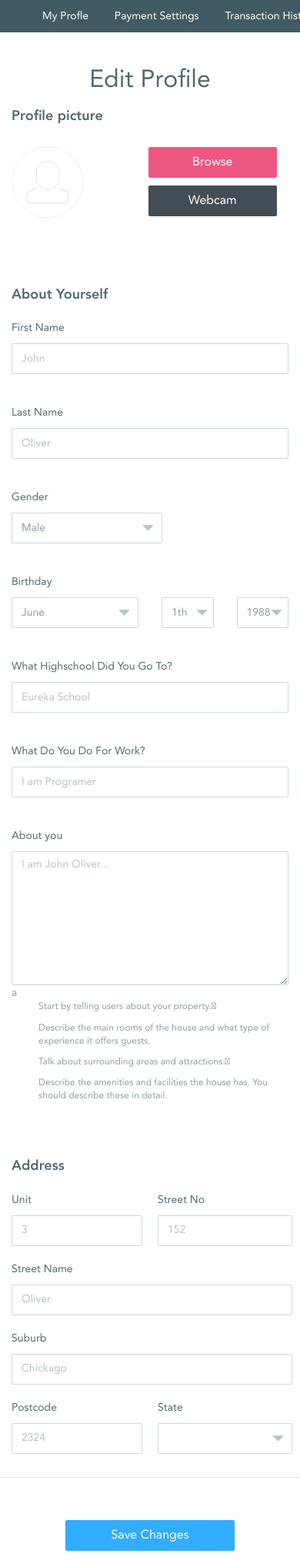
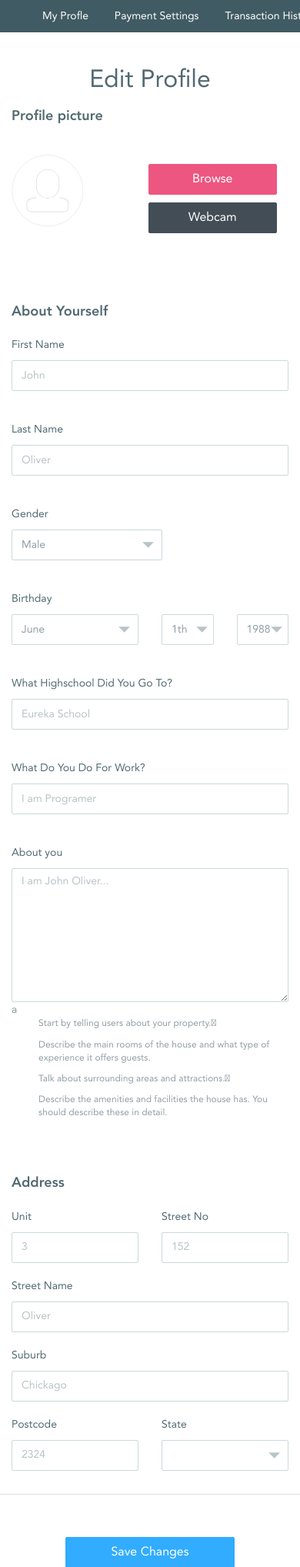
Before and after one commit to dankoknad/OzGetaways, a PHP site: page /__index.html in a window 390 px wide; the page is wider, and only the part inside the window is pictured. Shown: the part 60-2096 px from the top of that part at 77% size. Before the commit the page ends 2075 px from the top of that part, so only its background shows below. Run offline with PHP 8.4, Linux system fonts and the light colour scheme.

Commit message:
New changes

```diff
--- a/__index.html
+++ b/__index.html
@@ -358,36 +358,45 @@
                                 <div class="form-inline">
                                     <div class="col-sm-12 font-header"><p class="bold-text">Address</p></div>
 
-									<div class="col-sm-12 col-md-5 adr-form">
-										<div class="form-group col-sm-2 col-md-3 col-xs-2 col-mb-6">
+                                    <div class="row">
+
+
+                                        <div class="col-sm-12 col-md-3 adr-form">
+                                            <div class="form-group col-sm-2 col-md-6 col-xs-2 col-mb-6">
                                                 <p class="title-input">Unit </p>
                                                 <input type="text" class="form-control" id="InputUnit" placeholder="3">
                                             </div>
-										<div class="form-group col-sm-2 col-md-3 col-xs-2 col-mb-6">
+                                            <div class="form-group col-sm-2 col-md-6 col-xs-2 col-mb-6">
                                                 <p class="title-input">Street No</p>
                                                 <input type="text" class="form-control" id="InputStreetNo" placeholder="152">
                                             </div>
+                                        </div>
+
+
+                                        <div class="col-sm-12 col-md-6 adr-form">
                                             <div class="form-group col-sm-8 col-md-6 col-xs-8 col-mb-12">
                                                 <p class="title-input mobile-padding not-middle">Street Name </p>
                                                 <input type="text" class="form-control" id="InputStreetName" placeholder="Oliver">
                                             </div>
-									</div>
-									<div class="col-sm-12 col-md-7 adr-form">
                                             <div class="form-group col-sm-8 col-xs-8 col-mb-12 col-md-6">
                                                 <p class="title-input  mobile-padding">Suburb </p>
                                                 <input type="text" class="form-control" id="InputSuburb" placeholder="Chickago">
                                             </div>
-										<div class="form-group col-sm-2 col-xs-2 col-mb-6 col-md-3">
+                                        </div>
+
+                                        <div class="col-sm-12 col-md-3 adr-form">
+                                            <div class="form-group col-sm-2 col-xs-2 col-mb-6 col-md-6">
                                                 <p class="title-input mobile-padding">Postcode </p>
                                                 <input type="text" class="form-control" id="InputPostCode" placeholder="2324">
                                             </div>
-										<div class="form-group col-sm-2 col-xs-2 col-mb-6 col-md-3">
+
+                                            <div class="form-group col-sm-2 col-xs-2 col-mb-6 col-md-6">
                                                 <p class="title-input mobile-padding">State </p>
                                                 <div>
-                                                <div class="form-control div-select" id="InputState">
+                                                    <div class="form-control div-select" id="InputState" style="text-indent: 0.01px; background: url(http://www.ozgetaways.com.au/img/svg/arrow_up.svg) right 10px top 50% / 15px 8px no-repeat;">
 
                                                     </div>
-                                                <div class="select">
+                                                    <div class="select" style="display: none;">
                                                         <ul>
                                                             <li>Germany</li>
                                                             <li>France</li>
@@ -399,7 +408,10 @@
                                                     </div>
                                                 </div>
                                             </div>
+
                                         </div>
+                                    </div>
+
                                 </div>
 							</div>
 						</div>
--- a/css/custom.css
+++ b/css/custom.css
@@ -240,28 +240,6 @@ body {
 	height: 42px;
 }
 .navbar {min-height:42px !important;}
-
-.adr-form {
-    padding-right:0px;
-}
-
-.adr-form:last-child {
-    padding-left: 10px;
-    padding-right: 10px;
-}
-
-.adr-form:last-child > div:nth-child(3) {
-    padding-right:15px;
-}
-
-.adr-form > div {
-    padding-left: 10px;
-    padding-right: 0px;
-}
-
-.adr-form > div:first-child {
-    padding-left: 0px;
-}
 
 #message-circle {
 	position: relative;
@@ -657,13 +635,13 @@ input[type="text"] {
 
 #profile-picture {
 	width: 193px;
-	margin-top: 20px;
+	margin-top: 30px;
 }
 
 #edit-profile {
 	border: 2px dashed #dae3e5;
 	text-align: center;
-	margin-top: 53px;
+	margin-top: 74px;
 	padding: 30px;
 }
 
@@ -910,11 +888,6 @@ input[type=text]:-ms-input-placeholder {color:#bac3c6;}
 /*background-position: ;*/
 /*}*/
 
-@media only screen and (max-width: 1199px) {
-    .adr-form > div {
-        padding: 0px 5px;
-    }
-}
 
 
 
@@ -1043,28 +1016,6 @@ input[type=text]:-ms-input-placeholder {color:#bac3c6;}
         padding-right:0px;
         padding-left:5px;
     }
-
-    .adr-form {
-        padding:0px;
-    }
-
-    .adr-form:last-child {
-        padding-left: 0px;
-        padding-right: 0px;
-    }
-
-    .adr-form > div {
-        padding-left: 10px;
-        padding-right: 10px;
-    }
-
-    .adr-form > div:first-child {
-        padding-left: 15px;
-    }
-
-    .adr-form:last-child > div:nth-child(3) {
-        padding-right:10px;
-    }
 }
 
 @media only screen and (max-width: 767px) {
@@ -1124,38 +1075,7 @@ input[type=text]:-ms-input-placeholder {color:#bac3c6;}
 		display:none;
 	}
 
-    .adr-form {
-        padding:0px;
-    }
-
-    .adr-form:last-child {
-        padding-left: 0px;
-        padding-right: 0px;
-    }
-
-    .adr-form > div {
-        padding-left: 10px;
-        padding-right: 10px;
-    }
-
-    .adr-form > div:first-child {
-        padding-left: 15px;
-    }
-
-    .adr-form > div:last-child {
-        padding-left: 15px;
-    }
-
-    .adr-form:last-child > div:nth-child(2) {
-        padding-left: 15px;
-    }
-
-    .adr-form:last-child > div:nth-child(3) {
-        padding-left: 10px;
-    }
-
-
-    #selDay,#selYear {
+	#selDay,#selYear {
 		width:100%;
 	}
 
@@ -1205,7 +1125,7 @@ input[type=text]:-ms-input-placeholder {color:#bac3c6;}
 
 	#profile-picture {
 		width:160px;
-		margin-top: 20px;
+		margin-top: 35px;
 	}
 
 	.logoDiv {
@@ -1229,13 +1149,14 @@ input[type=text]:-ms-input-placeholder {color:#bac3c6;}
 @media only screen and (max-width: 520px) {
 	#edit-profile {
 		border:none;
-		margin-top: 12px;
+		margin-top: 34px;
 		padding: 30px 0px;
 	}
 
 	#edit-profile  .col-sm-6{
 		padding:0px;
 	}
+
 
 	#selDay,#selYear {
 		width:100%;
@@ -1249,7 +1170,7 @@ input[type=text]:-ms-input-placeholder {color:#bac3c6;}
 
 	#profile-picture {
 		width:93px;
-		margin-top: 6px;
+		margin-top: 17px;
 	}
 
 	.bold-text {
```
Lines whose indentation alone changed are shown as unchanged.
